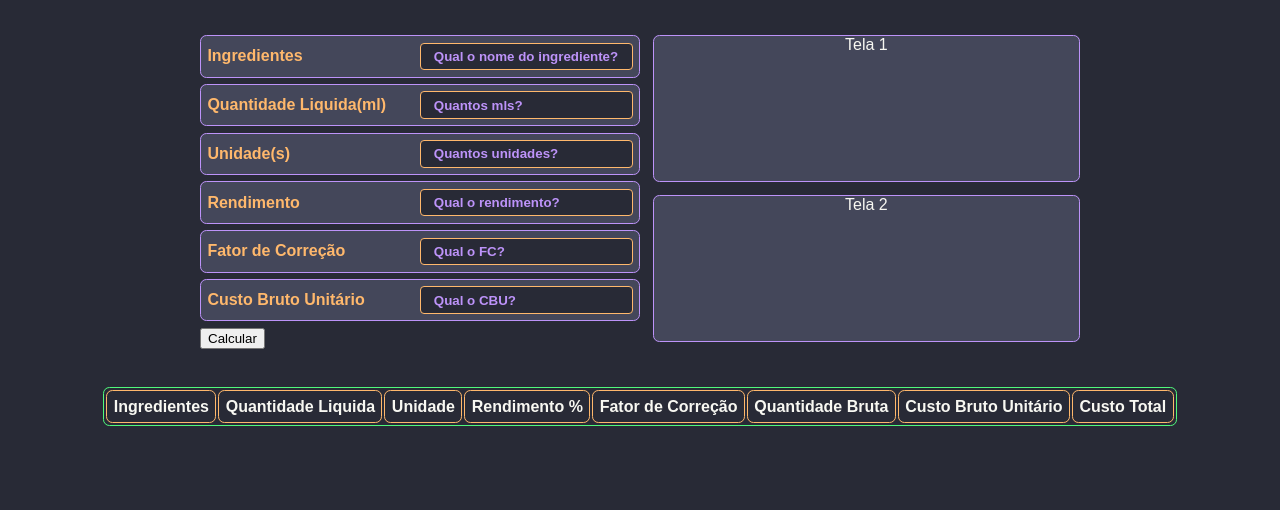
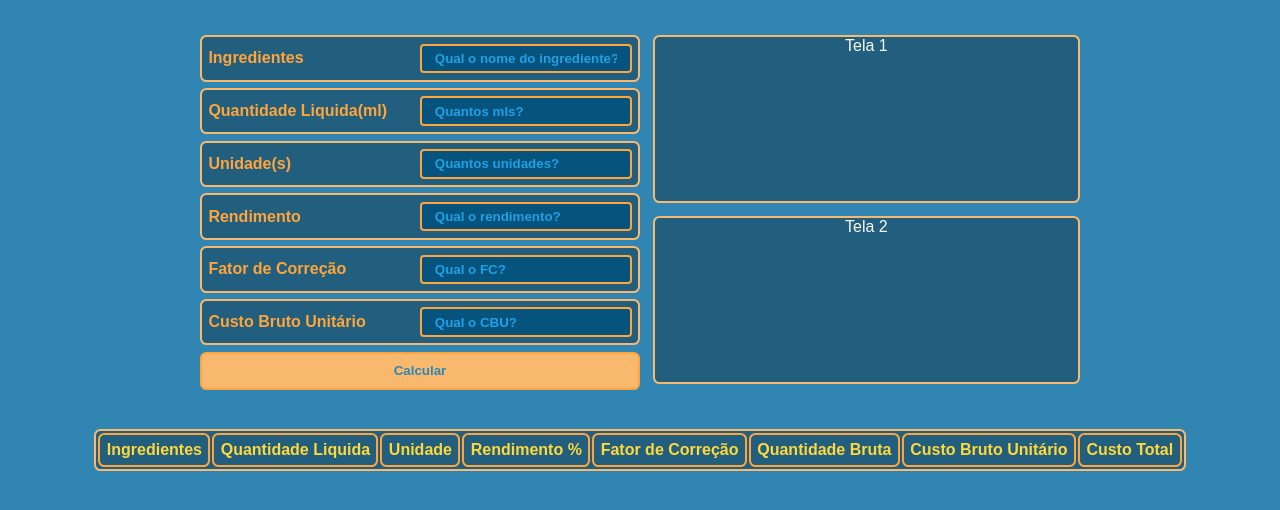
Before and after one commit to victorradael/restaurant-technical-sheet, a React (Create React App) app: page / in a window 1280 px wide. Shown: the top 510 px of the page. Built offline with nearby package versions, Linux system fonts and the light colour scheme; a web font is replaced by a local one.

Commit message:
:rocket: Colors

```diff
--- a/public/index.html
+++ b/public/index.html
@@ -6,12 +6,13 @@
     <meta name="viewport" content="width=device-width, initial-scale=1" />
     <meta name="theme-color" content="#44475a" />
 
+    <link rel="icon" href="/assets/chef.png" type="image/x-icon" />
     <link
       href="https://fonts.googleapis.com/css2?family=Recursive:wght@400;700&display=swap"
       rel="stylesheet"
     />
 
-    <title>React App</title>
+    <title>FichaChef</title>
   </head>
   <body>
     <noscript>You need to enable JavaScript to run this app.</noscript>
--- a/src/components/Input/styles.ts
+++ b/src/components/Input/styles.ts
@@ -3,26 +3,26 @@ import styled from "styled-components";
 export const InputBlock = styled.div`
   display: grid;
   grid-template-columns: 1fr 1fr;
-  border: 1px solid #bd93f9;
+  border: 2px solid #f8b96e;
   border-radius: 0.4rem;
   padding: 0.4rem;
   margin: 0.4rem 0;
-  background: #44475a;
+  background: #225e7e;
 
   align-items: center;
 
   label {
-    color: #ffb86c;
+    color: #ffa53b;
     font-weight: bold;
   }
 
   input {
     border-radius: 4px;
     height: 1.6rem;
-    background: #282a36;
+    background: #06537d;
     color: #50fa7b;
     font-weight: bold;
-    border: 1px solid #ffb86c;
+    border: 2px solid #ffa53b;
     padding: 0 0.8rem;
 
     &:focus {
@@ -30,7 +30,7 @@ export const InputBlock = styled.div`
     }
 
     &::placeholder {
-      color: #bd93f9;
+      color: #22a0e4;
       font-weight: bold;
     }
   }
--- a/src/pages/Table/index.tsx
+++ b/src/pages/Table/index.tsx
@@ -5,6 +5,7 @@ import Input from "../../components/Input";
 import {
   Container,
   InputSection,
+  Button,
   ResultsSection,
   ScreenOne,
   ScreenTwo,
@@ -98,7 +99,7 @@ const Table: React.FC = () => {
             }}
           />
 
-          <button onClick={(event) => addOnTable(event)}>Calcular</button>
+          <Button onClick={(event) => addOnTable(event)}>Calcular</Button>
         </form>
         <ResultsSection>
           <ScreenOne>Tela 1</ScreenOne>
--- a/src/pages/Table/styles.ts
+++ b/src/pages/Table/styles.ts
@@ -1,14 +1,15 @@
 import styled from "styled-components";
 
 export const colors = {
-  backgroundColor: "#282a36",
+  backgroundColor: "#3085B3",
   white: " #f8f8f2",
   green: "#50fa7b",
   grey: "#777",
-  greyTwo: "#44475a",
-  orange: "#ffb86c",
+  greyTwo: "#225E7E",
+  orange: "#ffa53b",
+  orangeTwo: "#f8b96e",
   purple: "#6272a4",
-  purpleTwo: "#bd93f9",
+  yellow: "#FFD93B",
 };
 
 export const Container = styled.div`
@@ -23,32 +24,34 @@ export const Container = styled.div`
   color: ${colors.white};
 
   table {
-    border: 1px solid ${colors.green};
+    border: 2px solid ${colors.orangeTwo};
     width: 100%;
     text-align: center;
     border-radius: 0.4rem;
+    background-color: ${colors.greyTwo};
+    color: ${colors.yellow};
 
     td {
-      border: 1px solid ${colors.grey};
+      border: 2px solid ${colors.grey};
       border-radius: 0.4rem;
 
       transition: 0.4s;
     }
 
     th {
-      border: 1px solid ${colors.orange};
+      border: 2px solid ${colors.orange};
       border-radius: 0.4rem;
       padding: 0.4rem;
 
       transition: 0.4s;
       &:hover {
-        background: ${colors.green};
-        color: ${colors.purple};
-        border: 1px solid ${colors.orange};
+        background: ${colors.orangeTwo};
+        color: ${colors.greyTwo};
+        border: 2px solid ${colors.orange};
       }
     }
     td {
-      border: 1px solid ${colors.green};
+      border: 2px solid ${colors.orangeTwo};
       border-radius: 0.4rem;
       padding: 0.4rem;
 
@@ -66,6 +69,25 @@ export const InputSection = styled.section`
   padding: 0.8rem;
 `;
 
+export const Button = styled.button`
+  width: 100%;
+  height: 2.4rem;
+
+  background-color: ${colors.orangeTwo};
+  border: 2px solid ${colors.orange};
+
+  border-radius: 0.4rem;
+
+  cursor: pointer;
+  &:hover {
+    background-color: ${colors.orange};
+    transition: background-color 0.7s;
+  }
+
+  color: ${colors.backgroundColor};
+  font-weight: bold;
+`;
+
 export const ResultsSection = styled.section`
   text-align: center;
   display: grid;
@@ -75,12 +97,12 @@ export const ResultsSection = styled.section`
 export const ScreenOne = styled.div`
   margin: 0.4rem 0;
   background: ${colors.greyTwo};
-  border: 1px solid ${colors.purpleTwo};
+  border: 2px solid ${colors.orangeTwo};
   border-radius: 0.4rem;
 `;
 export const ScreenTwo = styled.div`
   margin: 0.4rem 0;
   background: ${colors.greyTwo};
-  border: 1px solid ${colors.purpleTwo};
+  border: 2px solid ${colors.orangeTwo};
   border-radius: 0.4rem;
 `;
```
Also changed, not shown: public/assets/chef.png (added).
